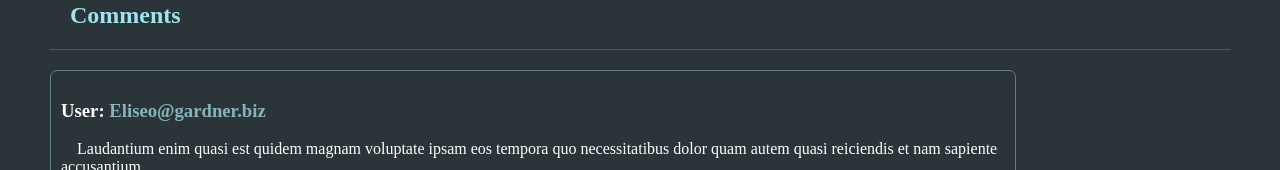
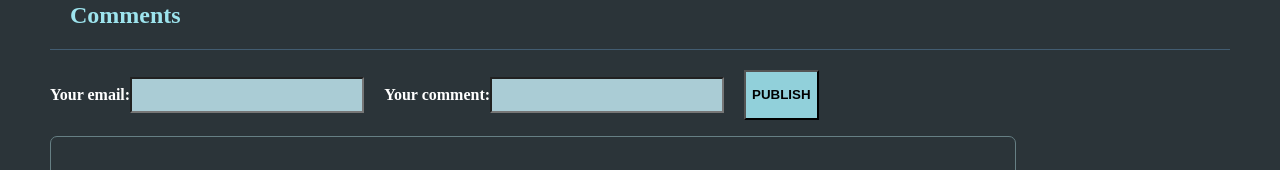
Before and after one commit to rezervec/okenit, a Vue app: page /post/1 in a window 1280 px wide. Shown: the part 364-534 px from the top of the page. Built offline with nearby package versions, Linux system fonts and the light colour scheme.

Commit message:
added: create comments

```diff
--- a/package.json
+++ b/package.json
@@ -41,6 +41,11 @@
     },
     "rules": {}
   },
+  "browser": {
+    "fs": false,
+    "path": false,
+    "os": false
+  },
   "browserslist": [
     "> 1%",
     "last 2 versions",
--- a/src/assets/styles/style.scss
+++ b/src/assets/styles/style.scss
@@ -1,6 +1,9 @@
+$main-color:rgb(255, 255, 255);
+$bg-color:rgb(43, 52, 57);
+
 body {
     margin: 30px 50px;
-    background-color: rgb(43, 52, 57);
+    background-color: $bg-color;
 }
 
 tt {
@@ -11,7 +14,7 @@ tt {
 
 .site-body {
     display: flex;
-    color: rgb(255, 255, 255);
+    color: $main-color;
 
     .users {
         flex-basis: 30%;
@@ -59,7 +62,6 @@ tt {
             &:not(:first-child) {margin-top: 3px;}
 
             &:hover {
-                // background-color:azure;
                 transform: scale(1.01);
                 box-shadow: inset 0px 0px 2px 0px rgb(152, 208, 254);
                 background-color: rgba(66, 92, 113, 1);
@@ -152,5 +154,66 @@ tt {
 
             p {text-indent:1em}
         }
+
+        .add-comment {
+            display: flex;
+            align-items: center;
+
+            button {
+                font-weight: bold;
+                text-transform: uppercase;
+                height: 50px;
+                align-self: center;
+                background-color: rgb(145, 208, 218);
+                transition: .3s;
+
+                &:hover {
+                    background-color: aquamarine;
+                    cursor: pointer;
+                }
+            }
+
+            input {
+                margin-right: 20px;
+                background-color: rgb(170, 204, 213);
+                height: 30px;
+                font-size: 1.1em;
+            }
+        }
+
+        .your-comment {
+            &:nth-child(odd) {
+                color: rgb(136, 179, 186);
+                font-size: 19px;
+                border-top: solid 1px rgb(134, 186, 197);
+                border-radius: 7px;
+                width: 80%;
+                padding: 30px 10px 0;
+                font-weight: bold;
+
+                span{color:$main-color}
+
+                button {
+                    float: right;
+                    background-color: rgb(152, 196, 186);
+                    transition: .3s;
+                    height: 30px;
+
+                    &:hover {
+                        cursor: pointer;
+                        background-color: rgb(238, 157, 157);
+                    }
+                }
+            }
+            &:nth-child(even) {
+                color: aliceblue;
+                border-bottom: solid 1px rgb(134, 186, 197);
+                border-radius: 7px;
+                width: 80%;
+                padding: 0 10px 40px;
+                margin-bottom: 10px;
+                text-indent:1em
+            }
+        }
     }
 }
--- a/src/views/HomeView.vue
+++ b/src/views/HomeView.vue
@@ -74,7 +74,7 @@ export default {
   methods: {
     showAlert() {
       this.messages.unshift(
-        {name: `User Articles #${this.activeUser}`, id: Date.now().toLocaleString()}
+        {name: `User Articles #${users[this.activeUser-1].id}`, id: Date.now().toLocaleString()}
       )
     }
   }
--- a/src/views/PostDetail.vue
+++ b/src/views/PostDetail.vue
@@ -1,10 +1,5 @@
 <template>
   <div class="post-detail">
-
-    <v-alert
-      :messages="messages"
-    />
-
     <router-link class="post-nav" to="/">На главную</router-link>
     <div class="post-info">
       <div class="post-content">
@@ -21,6 +16,23 @@
     </div>
     <div class="comments">
       <h2>Comments</h2>
+
+      <p class="add-comment">
+        <b>Your email:</b>
+        <input v-model="newVisitor"><br>
+        <b>Your comment:</b>
+        <input v-model="newComment"><br>
+        <button @click="addVisitor">Publish</button>
+      </p>
+      <p
+        v-for="(visitor, n) in visitors"
+        :key="visitor.index"
+        class="your-comment"
+      >
+        <span v-if="n%2==0">User(you):</span> {{ visitor }}
+        <button v-if="n%2==0" @click="removeVisitor(n)">Delete</button>
+      </p>
+
         <div
         class="comment"
         v-for="comment in commentsFilter"
@@ -44,7 +56,10 @@ export default {
     return {
       posts: null,
       user: null,
-      comments
+      comments,
+      visitors: [],
+      newVisitor: null,
+      newComment: null
     }
   },
   created() {
@@ -60,12 +75,42 @@ export default {
       return result
     }
   },
-    filters: {
+  filters: {
     capitalize: function (value) {
       if (!value) return ''
       value = value.toString()
       return value.charAt(0).toUpperCase() + value.slice(1)
     }
+  },
+  mounted() {
+    if (localStorage.getItem(`visitors${this.post.id}`)) {
+      try {
+        this.visitors = JSON.parse(localStorage.getItem(`visitors${this.post.id}`));
+        console.log('mointed')
+      } catch(e) {
+        localStorage.removeItem(`visitors${this.post.id}`);
+      }
+    }
+  },
+  methods: {
+    addVisitor() {
+      if (!this.newVisitor || !this.newComment) return
+
+      this.visitors.unshift(this.newComment)
+      this.newComment = ''
+      this.visitors.unshift(this.newVisitor)
+      this.newVisitor = ''
+      this.saveVisitor()
+    },
+    removeVisitor(el) {
+      this.visitors.splice(el, 2)
+      this.saveVisitor()
+    },
+    saveVisitor() {
+      const parsed = JSON.stringify(this.visitors)
+      localStorage.setItem(`visitors${this.post.id}`, parsed)
+      console.log(parsed)
+    }
   }
 }
 </script>
```
Also changed, not shown: 1 other file (tests, documents, lock files or other folders).
